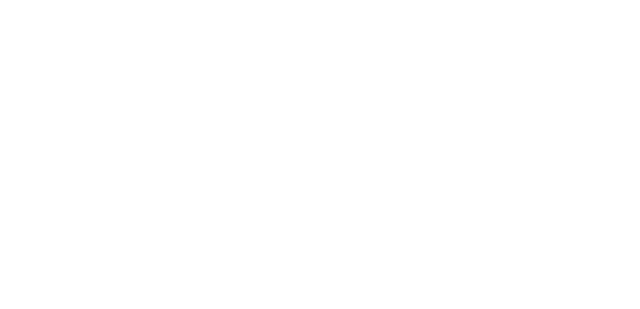
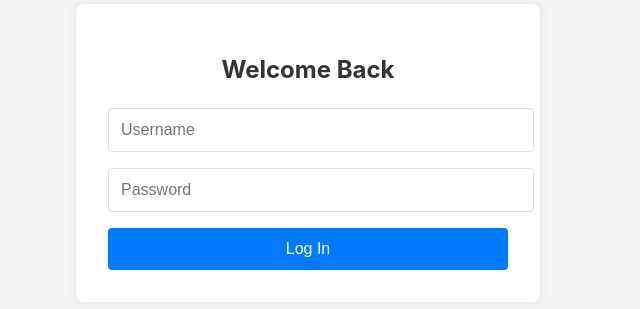
Before and after one commit to Kshitijh/task_magement_app, a React (Create React App) app: page /login in a window 1280 px wide. Before the commit this address had no page. Shown: the part 247-556 px from the top of the page, without its empty margins (332-972 px from the left). Built offline with nearby package versions, Linux system fonts and the light colour scheme.

Commit message:
fix: Update routing for login and dashboard, and adjust task model attributes

```diff
--- a/src/App.js
+++ b/src/App.js
@@ -8,8 +8,8 @@
   return (
     <BrowserRouter>
       <Routes>
-        <Route path="/" element={<Login />} />
-        <Route path="/dashboard" element={<Dashboard />} />
+        <Route path="/login" element={<Login />} />
+        <Route path="/" element={<Dashboard />} />
       </Routes>
     </BrowserRouter>
   );
--- a/src/components/Login.js
+++ b/src/components/Login.js
@@ -37,7 +37,7 @@
         localStorage.setItem("user", JSON.stringify(response.data.user));
 
         // Redirect to dashboard
-        navigate("/dashboard");
+        navigate("/");
       }
     } catch (error) {
       setError(error.response?.data?.detail || "Login failed. Please check your credentials.");
```
Also changed, not shown: 1 other file (tests, documents, lock files or other folders).
